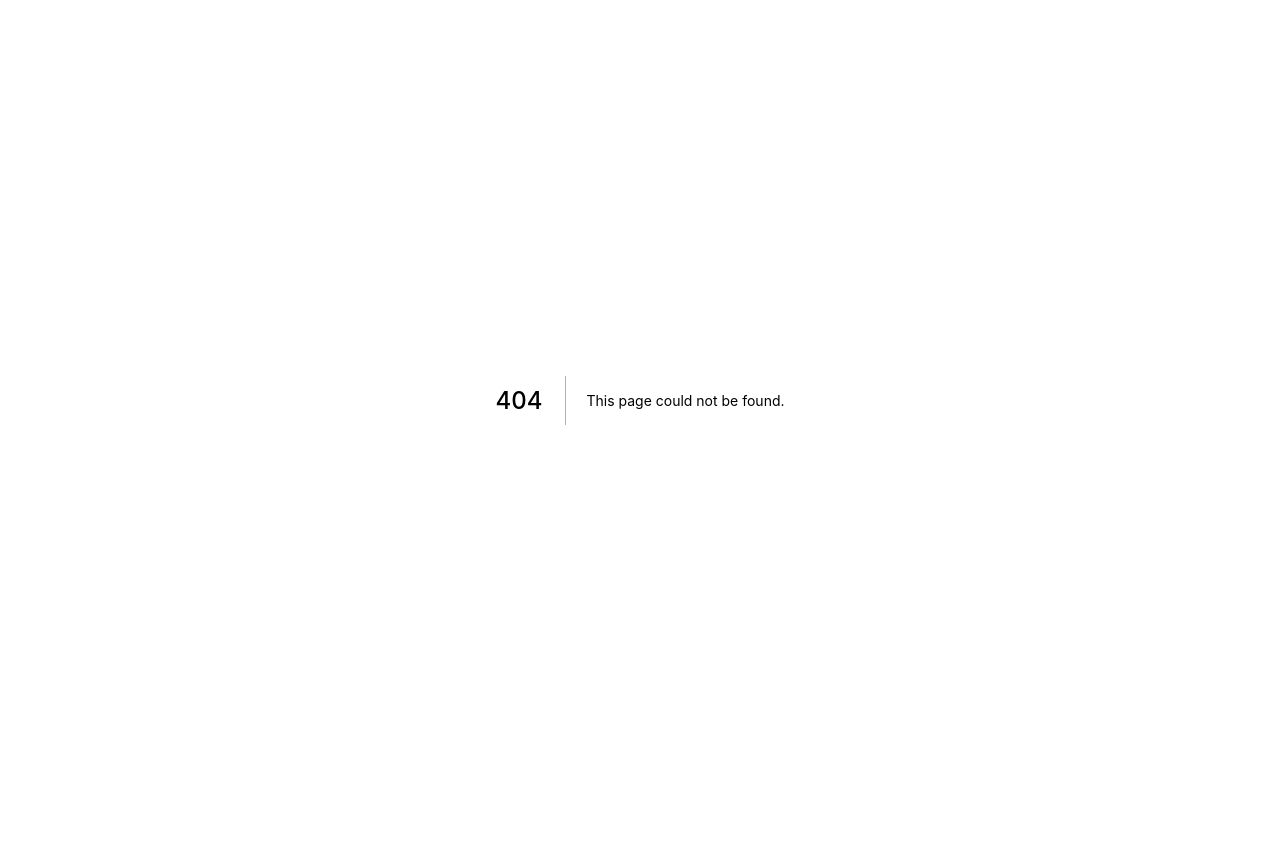
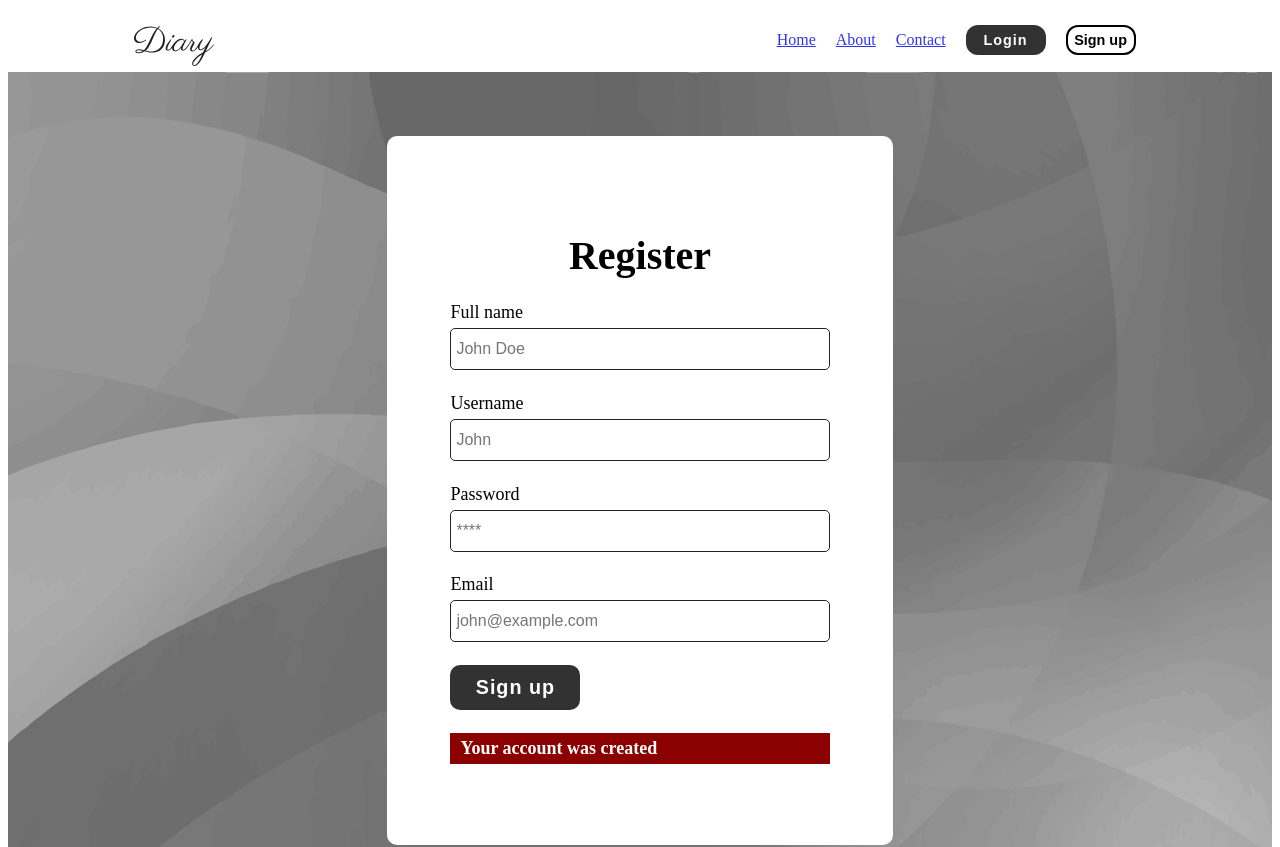
Before and after one commit to Narcis2005/diary-frontend, a Next.js app: page /register in a window 1280 px wide. Before the commit this address had no page. Shown: the top 847 px of the page. Before the commit the page ends 800 px from the top, so only its background shows below. Built offline with nearby package versions, Linux system fonts and the light colour scheme; a web font is replaced by a local one.

Commit message:
design register

```diff
--- /dev/null
+++ b/components/RegisterComponent/index.tsx
@@ -0,0 +1,31 @@
+import { Button, Form, Input, Label, LabelinputContainer, Message, Title } from "../FormComponents";
+
+const RegisterComponent = () => {
+    return (
+        <>
+        <Form>
+            <Title>Register</Title>
+            <LabelinputContainer>
+                <Label htmlFor="fullname">Full name</Label>
+                <Input name="fullname" type="text" placeholder="John Doe"/>
+            </LabelinputContainer>
+            <LabelinputContainer>
+                <Label htmlFor="username">Username</Label>
+                <Input name="username" type="text" placeholder="John"/>
+            </LabelinputContainer>
+            <LabelinputContainer>
+                <Label htmlFor="password">Password</Label>
+                <Input name="password" type="password" placeholder="****"/>
+            </LabelinputContainer>
+            <LabelinputContainer>
+                <Label htmlFor="email">Email</Label>
+                <Input name="email" type="email" placeholder="john@example.com"/>
+            </LabelinputContainer>
+            <Button>Sign up</Button>
+            <Message>Your account was created</Message>
+        </Form>
+        </>
+    );
+};
+
+export default RegisterComponent;
--- /dev/null
+++ b/pages/register/index.tsx
@@ -0,0 +1,17 @@
+import BackgroundImage from "../../components/BackgroundImage";
+import RegisterComponent from "../../components/RegisterComponent";
+import DefaultContainer from "../../containers/DefaultContaienr";
+
+const Register = () => {
+    return (
+        <>
+        <DefaultContainer>
+            <BackgroundImage>
+                <RegisterComponent />
+            </BackgroundImage>
+        </DefaultContainer>
+        </>
+    );
+};
+
+export default Register;
```
